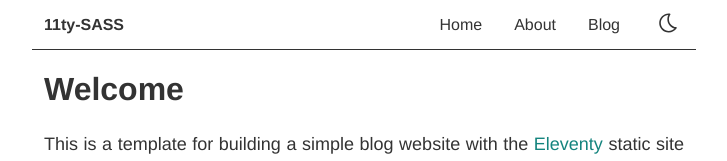
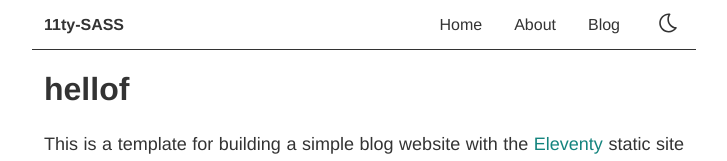
Before and after one commit to Tushara00/19th-june, an Eleventy site: page src/index.html in a window 1280 px wide. Shown: the top 161 px of the page, without its empty margins (276-1003 px from the left). Built offline with nearby package versions, Linux system fonts and the light colour scheme; Eleventy itself is replaced by a stand-in of ours; files that its build step writes are made by us from their sources.

Commit message:
Update Home “home”

```diff
--- a/src/index.html
+++ b/src/index.html
@@ -3,9 +3,8 @@
 layout: base.html
 content: ghnjygjyhjhjjjk,jlklkl;kkkkyhjutyrr
 ---
-
 <div>
-  <h1>Welcome</h1>
+  <h1>hellof</h1>
   <p class="text-lg paragraph">
     This is a template for building a simple blog website with the <a href="https://www.11ty.dev/" target="_blank">Eleventy</a>
     static site generator, with deployment to <a href="https://www.netlify.com/" target="_blank">Netlify</a>. View the project repo on <a href="https://github.com/NikitaZanella/11ty-SASS" target="_blank">GitHub</a>. Or click the button below to deploy your own copy of this project to
```
